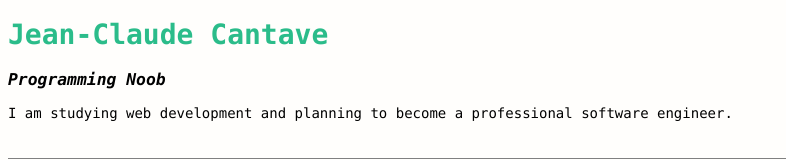
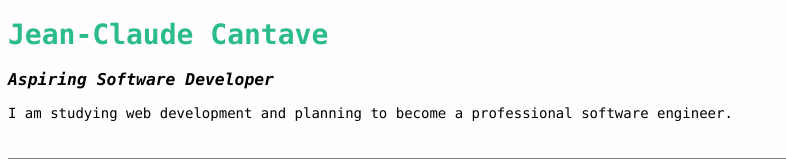
Before and after one commit to Claudimus/Resume, a plain HTML site: page index.html in a window 1280 px wide. Shown: the part 132-292 px from the top of the page, without its empty margins (0-786 px from the left). Drawn offline with Linux system fonts and the light colour scheme.

Commit message:
Changed description to "Aspiring Software Developer"

```diff
--- a/index.html
+++ b/index.html
@@ -14,7 +14,7 @@
   <img src="Claude_Profile_Pic2_small.png" alt="Claude's Profile Pic">
     <h1>Jean-Claude Cantave</h1>
 </center>
-      <h3><p><em><strong>Programming Noob</strong></em></em></p></h3>
+      <h3><p><em><strong>Aspiring Software Developer</strong></em></em></p></h3>
       <p>I am studying web development and planning to become a professional software engineer.</p>
         <br>
   <hr size="3" noshade>
```
